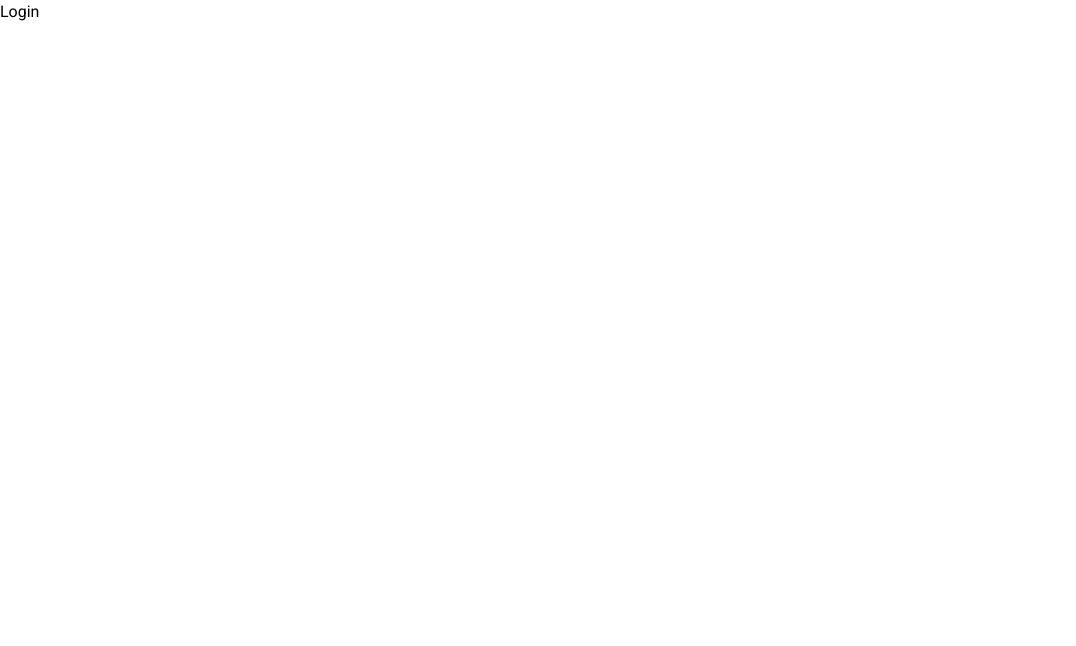
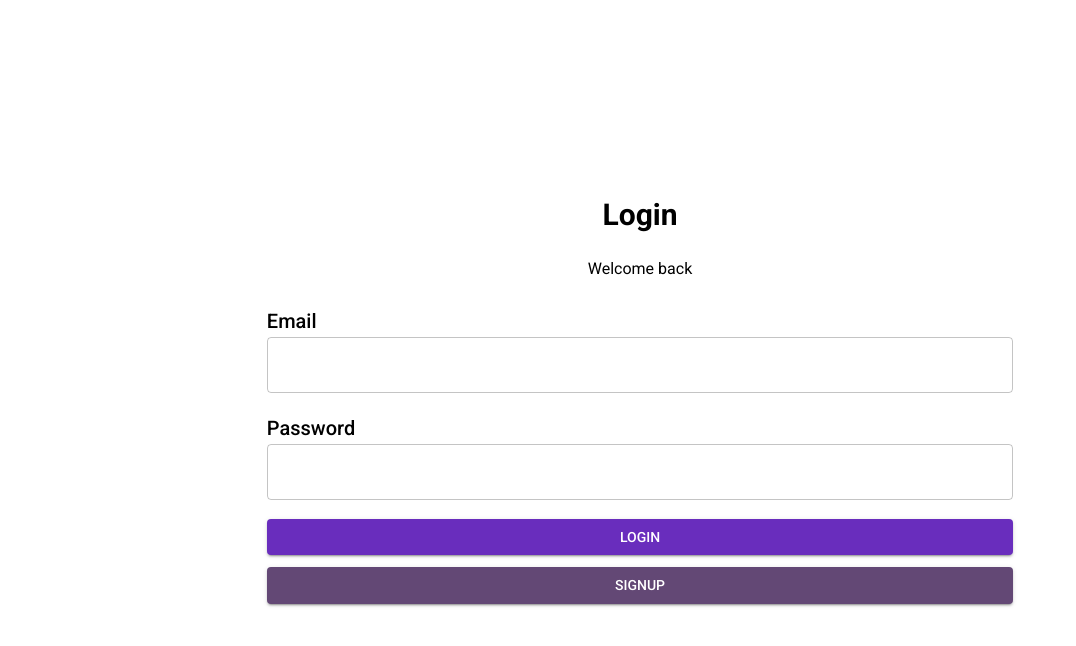
Before and after one commit to LeonardoPaiv/sendspark-challenge-front, a React (Vite) app: page /login in a window 1280 px wide. Shown: the top 646 px of the page, without its empty margins (0-1076 px from the left). Built offline with nearby package versions, Linux system fonts and the light colour scheme.

Commit message:
add login & logout

```diff
--- /dev/null
+++ b/src/Components/LoginForm.tsx
@@ -0,0 +1,108 @@
+import React, { useState, useContext } from 'react';
+import { Box, Typography, TextField, Button, CircularProgress, Grid } from '@mui/material';
+import { Formik, Form, Field, ErrorMessage } from 'formik';
+import { login } from '../services/authService';
+import { AuthContext } from '../context/AuthContext';
+import { useNavigate } from 'react-router-dom';
+import { loginFormSchema } from '../FormSchema/loginFormSchema';
+import { ToastContainer, toast } from 'react-toastify';
+
+const LoginForm: React.FC = () => {
+  const authContext = useContext(AuthContext);
+  const navigate = useNavigate();
+  const goToSignup = () => {
+    navigate('/')
+  }
+  if (!authContext) {
+    throw new Error('AuthContext não está definido');
+  }
+
+  const [isLoading, setIsLoading] = useState(false);
+
+  return (
+    <Formik
+      initialValues={{
+        email: '',
+        password: '',
+      }}
+      validationSchema={loginFormSchema}
+      onSubmit={(values) => {
+        setIsLoading(true);
+        login(values)
+          .then((res: { access_token: string, firstName: string }) => {
+            authContext.login(res.access_token, res.firstName)
+            navigate('/home');
+          })
+          .catch((err) => {
+            toast.error(err.response.data.message);
+          })
+          .finally(() => setIsLoading(false));
+      }}
+    >
+      {({ errors, touched }) => (
+        <Form noValidate autoComplete="off">
+          <Box sx={{ mt: 3 }}>
+            <Grid container spacing={2}>
+              <Grid item xs={12}>
+                <Typography variant="h6" component="label" htmlFor="email">
+                  Email
+                </Typography>
+                <Field
+                  as={TextField}
+                  id="email"
+                  name="email"
+                  variant="outlined"
+                  fullWidth
+                  error={touched.email && !!errors.email}
+                  helperText={<ErrorMessage name="email" />}
+                />
+              </Grid>
+              <Grid item xs={12}>
+                <Typography variant="h6" component="label" htmlFor="password">
+                  Password
+                </Typography>
+                <Field
+                  as={TextField}
+                  id="password"
+                  name="password"
+                  type="password"
+                  variant="outlined"
+                  fullWidth
+                  error={touched.password && !!errors.password}
+                  helperText={<ErrorMessage name="password" />}
+                />
+              </Grid>
+              <Grid item xs={12}>
+                <Box sx={{ position: 'relative' }}>
+                  <Button
+                    type="submit"
+                    variant="contained"
+                    color="primary"
+                    fullWidth
+                    disabled={isLoading}
+                    sx={{marginBottom: '12px'}}
+                  >
+                    {isLoading ? <CircularProgress size={24} /> : 'Login'}
+                  </Button>
+                  <Button
+                    type="submit"
+                    variant="contained"
+                    color="secondary"
+                    fullWidth
+                    disabled={isLoading}
+                    onClick={goToSignup}
+                  >
+                    Signup
+                  </Button>
+                </Box>
+              </Grid>
+            </Grid>
+          </Box>
+          <ToastContainer />
+        </Form>
+      )}
+    </Formik>
+  );
+};
+
+export default LoginForm;
--- /dev/null
+++ b/src/FormSchema/loginFormSchema.ts
@@ -0,0 +1,14 @@
+import * as Yup from "yup";
+
+export const loginFormSchema = Yup.object().shape({
+    email: Yup.string()
+      .email("Invalid email address")
+      .matches(/^[A-Za-z0-9._%+-]+@sendspark\.com$/, "Email must belong to the domain sendspark.com")
+      .required("Required"),
+    password: Yup.string()
+      .min(8, "Password must be at least 8 characters")
+      .matches(/[a-z]/, "Password must contain at least one lowercase letter")
+      .matches(/[A-Z]/, "Password must contain at least one uppercase letter")
+      .max(120, "Must be 120 characters or less")
+      .required("Required"),
+  });
--- a/src/Pages/Home.tsx
+++ b/src/Pages/Home.tsx
@@ -1,16 +1,17 @@
 import { Paper, TextField, Button, CircularProgress, Box } from "@mui/material";
 import Page from "../Components/Page";
-import { useContext, useState } from "react";
+import { useContext, useEffect, useState } from "react";
 import { searchUsers } from "../services/userService";
 import { useNavigate } from "react-router-dom";
 import Title from "../Components/Title";
 import { IUserReturnDTO } from "../models/IUserReturnDTO";
 import { Formik, Form, Field } from "formik";
-import { ToastContainer, toast } from 'react-toastify';
-import 'react-toastify/dist/ReactToastify.css';
+import { ToastContainer, toast } from "react-toastify";
+import "react-toastify/dist/ReactToastify.css";
 import { searchSchema } from "../FormSchema/searchSchema";
-import ArrowRight from '@mui/icons-material/ArrowRight';
-import ArrowLeft from '@mui/icons-material/ArrowLeft';
+import ArrowRight from "@mui/icons-material/ArrowRight";
+import ArrowLeft from "@mui/icons-material/ArrowLeft";
+import Logout from "@mui/icons-material/Logout";
 import UserList from "../Components/UserList";
 import { AuthContext } from "../context/AuthContext";
 
@@ -20,9 +21,27 @@ function Home() {
   const [page, setPage] = useState(1);
   const [users, setUsers] = useState<IUserReturnDTO[]>([]);
   const [loading, setLoading] = useState(false);
-  const [searchValues, setSearchValues] = useState({ company: '', jobTitle: '' });
+  const [searchValues, setSearchValues] = useState({
+    company: "",
+    jobTitle: "",
+  });
 
-  const handleSearch = (values: { company: string, jobTitle: string }, page: number) => {
+  const logout = () => {
+    authContext?.logout()
+    navigate('/login')
+  }
+
+  useEffect(() => {
+    if (!authContext?.token) {
+      toast.info("You have been logged out.");
+      navigate('/login');
+    }
+  }, [authContext?.token, navigate]);
+
+  const handleSearch = (
+    values: { company: string; jobTitle: string },
+    page: number
+  ) => {
     setLoading(true);
     searchUsers({
       page,
@@ -40,7 +59,7 @@ function Home() {
       })
       .catch((err) => {
         toast.error(err.message);
-        navigate('/login');
+        navigate("/login");
       })
       .finally(() => {
         setLoading(false);
@@ -50,17 +69,22 @@ function Home() {
   const increasePage = () => {
     const nextPage = page + 1;
     handleSearch(searchValues, nextPage);
-  }
+  };
 
   const decreasePage = () => {
     const prevPage = page - 1 >= 1 ? page - 1 : 1;
     handleSearch(searchValues, prevPage);
-  }
+  };
 
   return (
     <Page center>
-      <Paper elevation={3} sx={{ padding: '24px' }}>
-        <Title text={"Welcome Back " + authContext?.firstName} />
+      <Paper elevation={3} sx={{ padding: "24px" }}>
+        <div className="flex justify-between">
+          <Title text={"Welcome Back " + authContext?.firstName} />
+          <Button onClick={logout}>
+            <Logout />
+          </Button>
+        </div>
         <Formik
           initialValues={searchValues}
           validationSchema={searchSchema}
@@ -104,13 +128,24 @@ function Home() {
             <CircularProgress />
           </Box>
         ) : (
-          <UserList users={users}/>
+          <UserList users={users} />
         )}
         <Box display="flex" justifyContent="center" marginTop={2}>
-          <Button onClick={decreasePage} sx={{ marginRight: '12px' }} variant="contained" color="primary" disabled={page === 1}>
+          <Button
+            onClick={decreasePage}
+            sx={{ marginRight: "12px" }}
+            variant="contained"
+            color="primary"
+            disabled={page === 1}
+          >
             <ArrowLeft />
           </Button>
-          <Button onClick={increasePage} sx={{ marginLeft: '12px' }} variant="contained" color="primary">
+          <Button
+            onClick={increasePage}
+            sx={{ marginLeft: "12px" }}
+            variant="contained"
+            color="primary"
+          >
             <ArrowRight />
           </Button>
         </Box>
--- a/src/Pages/Login.tsx
+++ b/src/Pages/Login.tsx
@@ -1,8 +1,15 @@
+import LoginForm from "../Components/LoginForm"
+import Page from "../Components/Page"
+import Title from "../Components/Title"
 
 
 function Login() {
   return (
-    <div>Login</div>
+    <Page center tailWindClass="items-center px-24">
+        <Title text="Login"/>
+        <p>Welcome back</p>
+        <LoginForm />
+    </Page>
   )
 }
 
--- a/src/services/authService.ts
+++ b/src/services/authService.ts
@@ -1,3 +1,4 @@
+import { ILoginDTO } from "../models/ILoginDTO";
 import { IUserRegisterDTO } from "../models/IUserRegisterDTO";
 import { axiosInstance } from "./axiosInstance";
 
@@ -8,3 +9,9 @@ export const signup = async (userRegisterDTO: IUserRegisterDTO) => {
     const {data} = await axiosInstance.post(url, userRegisterDTO)
     return data
 }
+
+export const login = async (login: ILoginDTO) => {
+    const url = `${baseURI}login`
+    const {data} = await axiosInstance.post(url, login)
+    return data
+}
--- a/src/theme.ts
+++ b/src/theme.ts
@@ -6,7 +6,7 @@ const theme = createTheme({
       main: '#692dbd',
     },
     secondary: {
-      main: '#dc0033',
+      main: '#634875',
     },
   },
   typography: {
```
